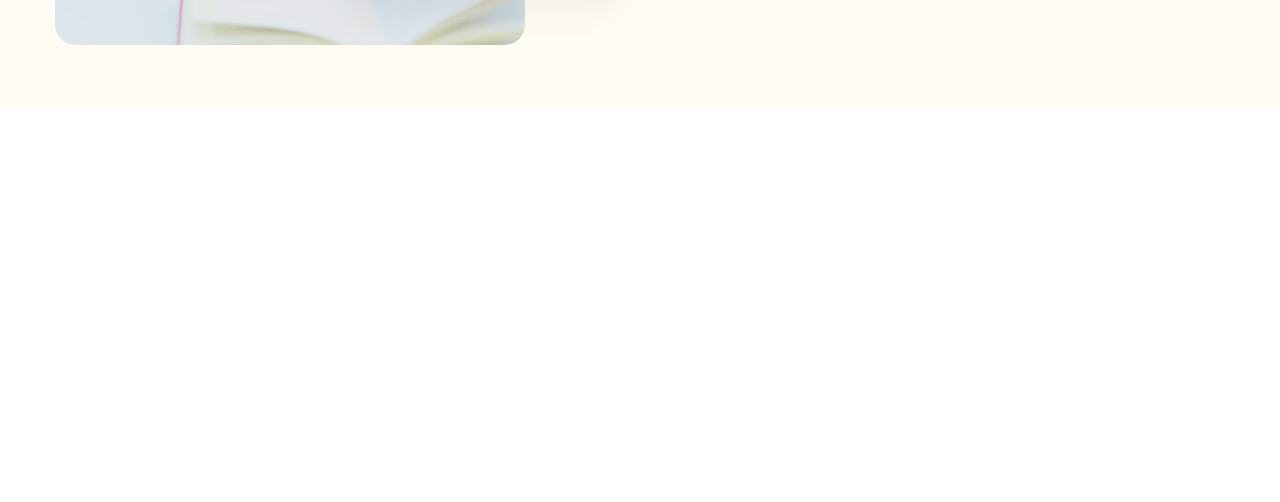
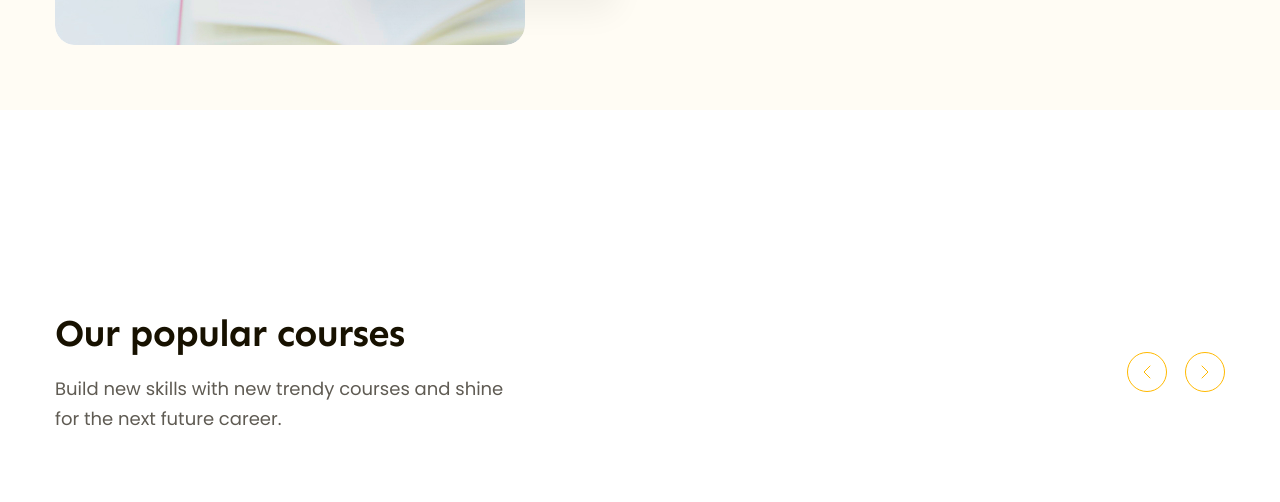
Before and after one commit to koding88/htmlcss-project-02, a plain HTML site: page index.html in a window 1280 px wide. Shown: the part 790-1292 px from the top of the page. Drawn offline with Linux system fonts and the light colour scheme.

Commit message:
Làm phần Popular #1

```diff
--- a/assets/css/style.css
+++ b/assets/css/style.css
@@ -37,6 +37,23 @@ a {
 
 .btn:hover {
     opacity: 0.9;
+}
+
+.heading {
+    font-family: var(--font-heading);
+    font-weight: 700;
+    letter-spacing: -0.02em;
+    color: #171100;
+}
+
+.heading.lv1 {
+    font-size: 58px;
+    line-height: 1.17;
+}
+
+.heading.lv2 {
+    font-size: 3.8rem;
+    line-height: 1.26;
 }
 
 .main-content {
@@ -190,14 +207,6 @@ a {
     padding: 64px 0 0 130px;
 }
 
-.hero .heading {
-    font-family: var(--font-heading);
-    font-weight: 700;
-    font-size: 58px;
-    line-height: 1.17;
-    letter-spacing: -0.02em;
-    color: #171100;
-}
 
 .hero .desc {
     margin-top: 22px;
@@ -258,3 +267,46 @@ a {
     line-height: 1.23;
     color: #171100;
 }
+
+/* Popular */
+.popular {
+    padding: 65px 0;
+    margin-top: 135px;
+}
+
+.popular-top {
+    display: flex;
+    justify-content: space-between;
+    align-items: center;
+}
+
+.popular-top .desc {
+    margin-top: 16px;
+    width: 458px;
+    font-size: 1.8rem;
+    line-height: 1.67;
+    color: #5F5B53;
+}
+
+.popular-top .controls {
+    display: flex;
+    gap: 18px;
+}
+
+.popular-top .control-btn {
+    display: flex;
+    justify-content: center;
+    align-items: center;
+    width: 40px;
+    height: 40px;
+    border-radius: 50%;
+    color: var(--primary-color);
+    border: 1px solid var(--primary-color);
+    background-color: transparent;
+}
+
+.popular-top .control-btn:hover {
+    color: #fff;
+    background: var(--primary-color);
+    cursor: pointer;
+}
--- a/index.html
+++ b/index.html
@@ -112,7 +112,7 @@
 
                         <!-- Hero right -->
                         <div class="content-block">
-                            <h1 class="heading">
+                            <h1 class="heading lv1">
                                 Learn without limits and spread knowledge.
                             </h1>
                             <p class="desc">
@@ -143,6 +143,55 @@
                     </div>
                 </div>
             </div>
+
+            <!-- Popular -->
+            <div class="popular">
+                <div class="main-content">
+                    <div class="popular-top">
+                        <div class="info">
+                            <h2 class="heading lv2">Our popular courses</h2>
+                            <p class="desc">
+                                Build new skills with new trendy courses and
+                                shine for the next future career.
+                            </p>
+                        </div>
+                        <div class="controls">
+                            <button class="control-btn">
+                                <svg
+                                    width="8"
+                                    height="14"
+                                    viewBox="0 0 8 14"
+                                    fill="none"
+                                    xmlns="http://www.w3.org/2000/svg"
+                                >
+                                    <path
+                                        d="M7 1L1 7L7 13"
+                                        stroke="currentColor"
+                                        stroke-linecap="round"
+                                        stroke-linejoin="round"
+                                    />
+                                </svg>
+                            </button>
+                            <button class="control-btn">
+                                <svg
+                                    width="8"
+                                    height="14"
+                                    viewBox="0 0 8 14"
+                                    fill="none"
+                                    xmlns="http://www.w3.org/2000/svg"
+                                >
+                                    <path
+                                        d="M1 1L7 7L1 13"
+                                        stroke="currentColor"
+                                        stroke-linecap="round"
+                                        stroke-linejoin="round"
+                                    />
+                                </svg>
+                            </button>
+                        </div>
+                    </div>
+                </div>
+            </div>
         </main>
     </body>
 </html>
```
Also changed, not shown: assets/icons/chevron-left.svg (added), assets/icons/chevron-right.svg (added).
